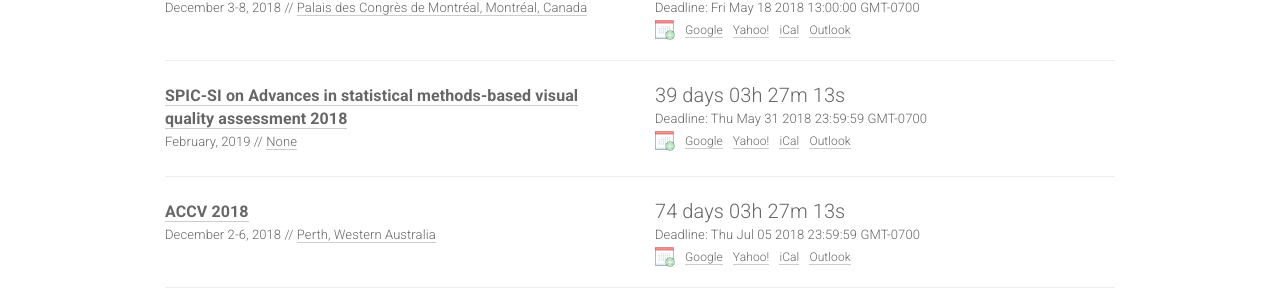
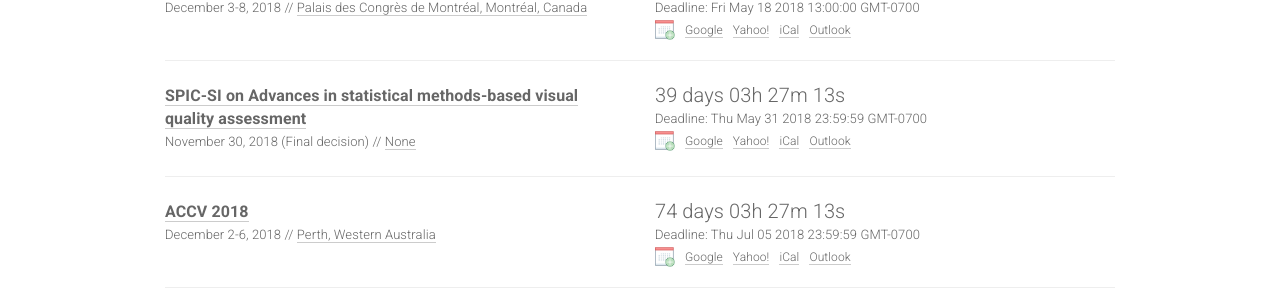
Before and after one commit to lidq92/lidq92.github.io, a Jekyll site: the page built from index.html, in a window 1280 px wide. Shown: the part 335-637 px from the top of the page. Built offline with Jekyll 4.4.1, drawn with Linux system fonts in a browser that asks for light colours; nearby versions of some CDN libraries.

Commit message:
Update
Update

```diff
--- a/_data/conferences.yml
+++ b/_data/conferences.yml
@@ -22,12 +22,12 @@
   sub: ML
 
 - name: SPIC-SI on Advances in statistical methods-based visual quality assessment
-  year: 2018
+  year:
   id: spic-si18
   link: https://www.journals.elsevier.com/signal-processing-image-communication/call-for-papers/special-issue-on-advances-in-statistical-methods-based-visua
   deadline: "2018-05-31 23:59:59"
   timezone: Etc/GMT+7 # ...
-  date: February, 2019
+  date: November 30, 2018 (Final decision)
   place: None
   sub: MM
 
```
